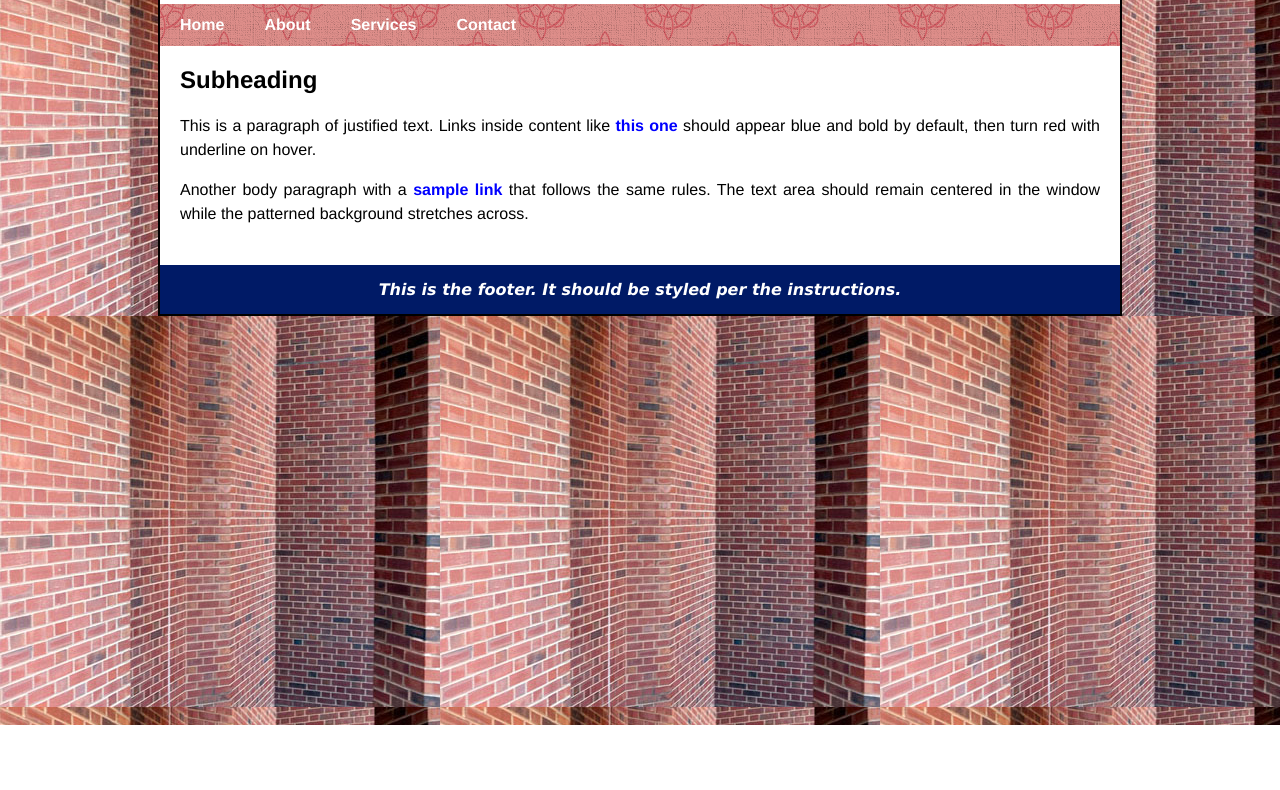
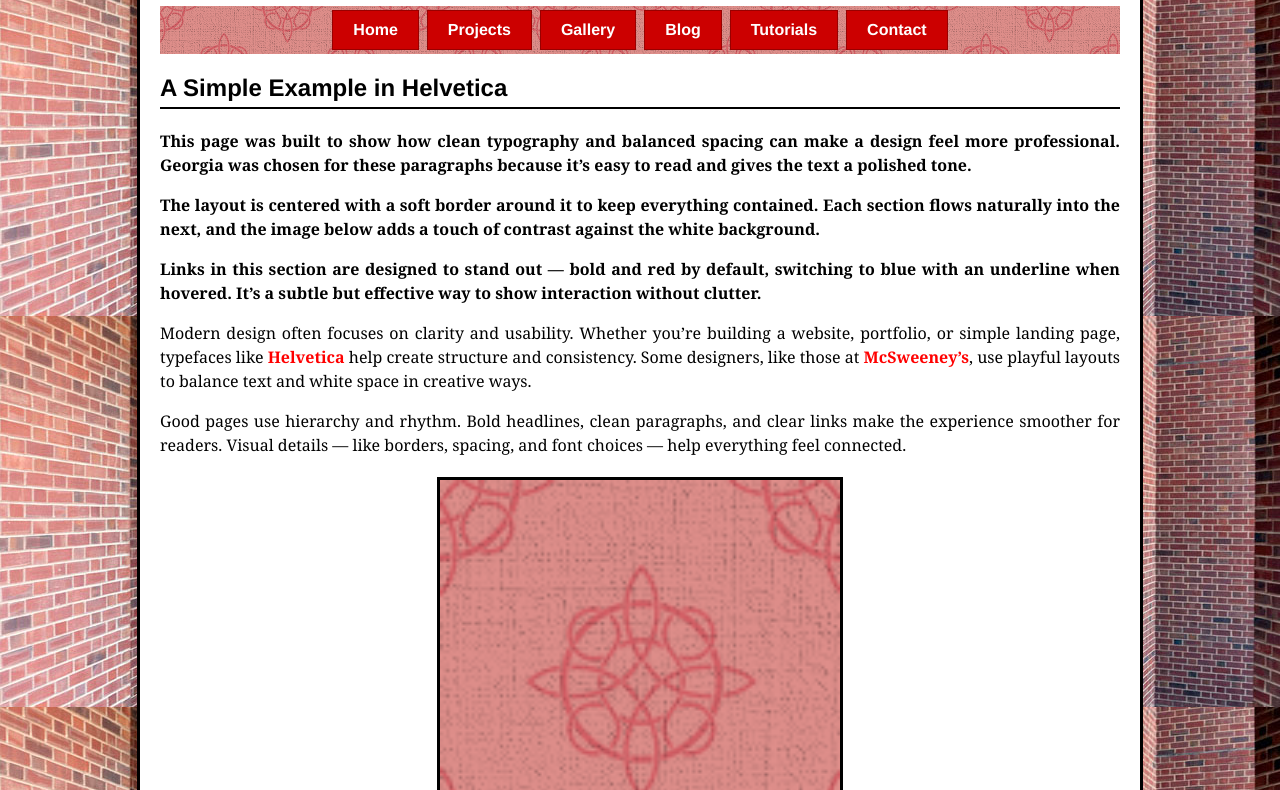
Before and after one commit to jamesasogbon942-dot/CTK231, a plain HTML site: page Assignment6.html in a window 1280 px wide. Shown: the part 75-865 px from the top of the page. Before the commit the page ends 800 px from the top, so only its background shows below. Drawn offline with Linux system fonts and the light colour scheme.

Commit message:
Add files via upload

```diff
--- a/Assignment6.html
+++ b/Assignment6.html
@@ -1,4 +1,4 @@
-<!DOCTYPE html>
+<!DOCTYPE HTML>
 <html lang="en">
 <head>
   <meta charset="UTF-8">
@@ -8,34 +8,42 @@
 <body>
   <div id="wrapper">
     <header>
-      <h1>Assignment 6 Header</h1>
+      <h1>Welcome to My Sample Page</h1>
+
       <nav>
         <ul>
           <li><a href="#">Home</a></li>
-          <li><a href="#">About</a></li>
-          <li><a href="#">Services</a></li>
+          <li><a href="#">Projects</a></li>
+          <li><a href="#">Gallery</a></li>
+          <li><a href="#">Blog</a></li>
+          <li><a href="#">Tutorials</a></li>
           <li><a href="#">Contact</a></li>
         </ul>
       </nav>
     </header>
 
     <main>
-      <h2>Subheading</h2>
-      <p>
-        This is a paragraph of justified text. Links inside content
-        like <a href="#">this one</a> should appear blue and bold by default,
-        then turn red with underline on hover.
-      </p>
+      <h2>A Simple Example in Helvetica</h2>
 
-      <p>
-        Another body paragraph with a <a href="#">sample link</a>
-        that follows the same rules. The text area should remain centered
-        in the window while the patterned background stretches across.
-      </p>
+      <p>This page was built to show how clean typography and balanced spacing can make a design feel more professional. Georgia was chosen for these paragraphs because it’s easy to read and gives the text a polished tone.</p>
+
+      <p>The layout is centered with a soft border around it to keep everything contained. Each section flows naturally into the next, and the image below adds a touch of contrast against the white background.</p>
+
+      <p>Links in this section are designed to stand out — bold and red by default, switching to blue with an underline when hovered. It’s a subtle but effective way to show interaction without clutter.</p>
+
+      <p>Modern design often focuses on clarity and usability. Whether you’re building a website, portfolio, or simple landing page, typefaces like
+      <a href="http://en.wikipedia.org/wiki/Helvetica" target="_blank">Helvetica</a> help create structure and consistency. Some designers, like those at
+      <a href="http://www.mcsweeneys.net/" target="_blank">McSweeney’s</a>, use playful layouts to balance text and white space in creative ways.</p>
+
+      <p>Good pages use hierarchy and rhythm. Bold headlines, clean paragraphs, and clear links make the experience smoother for readers. Visual details — like borders, spacing, and font choices — help everything feel connected.</p>
+
+      <img src="a62.png" alt="Decorative graphic" width="400">
+
+      <p>The photo above helps break up the text and adds visual balance to the page. Every element on this site has a purpose, from the typography to the spacing.</p>
     </main>
 
     <footer>
-      <p>This is the footer. It should be styled per the instructions.</p>
+      <p>© 2025 Sample Page. Designed for Assignment 6.</p>
     </footer>
   </div>
 </body>
--- a/styla.css
+++ b/styla.css
@@ -1,91 +1,108 @@
-/* Page background */
+/* ----- Background pattern across full window ----- */
 body {
   margin: 0;
   background: url("a61.jpg") repeat;
-  font-family: Helvetica, Arial, sans-serif;
+  font-family: Georgia, serif;
 }
 
-/* Wrapper centers content */
+/* ----- Centered content area ----- */
 #wrapper {
   width: 960px;
   margin: 0 auto;
-  background: white;
-  border: 2px solid black;
+  background-color: white;
+  border: 3px solid black;
+  padding: 20px;
 }
 
-/* Header */
-header h1 {
-  margin: 0;
-  padding: 20px;
+/* ----- Headings ----- */
+h1 {
+  font-family: Helvetica, Arial, sans-serif;
   font-weight: normal;
+  text-align: center;
+  margin-top: 0;
 }
 
-/* Navigation bar */
-nav {
+h2 {
+  font-family: Helvetica, Arial, sans-serif;
+  font-weight: bold;
+  border-bottom: 2px solid black;
+  padding-bottom: 5px;
+}
+
+/* ----- Navigation bar ----- */
+nav ul {
+  list-style-type: none;
+  margin: 0;
+  padding: 0;
+  display: flex;
+  flex-wrap: wrap;
+  justify-content: center;
   background: url("a62.png") repeat-x;
 }
 
-nav ul {
-  margin: 0;
-  padding: 0;
-  list-style: none;
-  display: flex;
-}
-
 nav li {
-  margin: 0;
+  margin: 4px;
 }
 
 nav a {
   display: block;
-  padding: 12px 20px;
+  background-color: #cc0000;   /* red box */
   color: white;
+  text-decoration: none;
+  font-family: Helvetica, Arial, sans-serif;
+  font-weight: bold;
+  padding: 10px 20px;
+  border: 1px solid #990000;
+}
+
+nav a:hover {
+  background-color: #990000;   /* darker red on hover */
+}
+
+/* ----- Paragraph text ----- */
+p {
+  font-family: Georgia, serif;
+  text-align: justify;
+  line-height: 1.5;
+  margin-bottom: 15px;
+}
+
+/* Top three paragraphs bold via CSS */
+p:nth-of-type(-n+3) {
+  font-weight: bold;
+}
+
+/* ----- Image styling ----- */
+img {
+  display: block;
+  margin: 20px auto;
+  border: 3px solid black;
+}
+
+/* ----- Links inside main paragraphs ----- */
+p a {
+  color: red;
   font-weight: bold;
   text-decoration: none;
 }
 
-nav a:hover {
-  background-color: #000000; /* overlay on hover */
-}
-
-/* Main content */
-main {
-  padding: 20px;
-}
-
-main h2 {
-  font-weight: bold;
-  margin-top: 0;
-}
-
-main p {
-  text-align: justify;
-  line-height: 1.5;
-}
-
-main a {
+p a:hover {
   color: blue;
-  font-weight: bold;
-  text-decoration: none;
-}
-
-main a:hover {
-  color: red;
   text-decoration: underline;
 }
 
-/* Footer */
+/* ----- Footer styling ----- */
 footer {
   background-color: #001a66;
   border-top: 3px solid white;
+  text-align: center;
   padding: 15px;
-  text-align: center;
 }
 
 footer p {
-  margin: 0;
+  color: white;
   font-family: Verdana, sans-serif;
   font-weight: bold;
   font-style: italic;
-  color: white;
+  margin: 0;
 }
```
